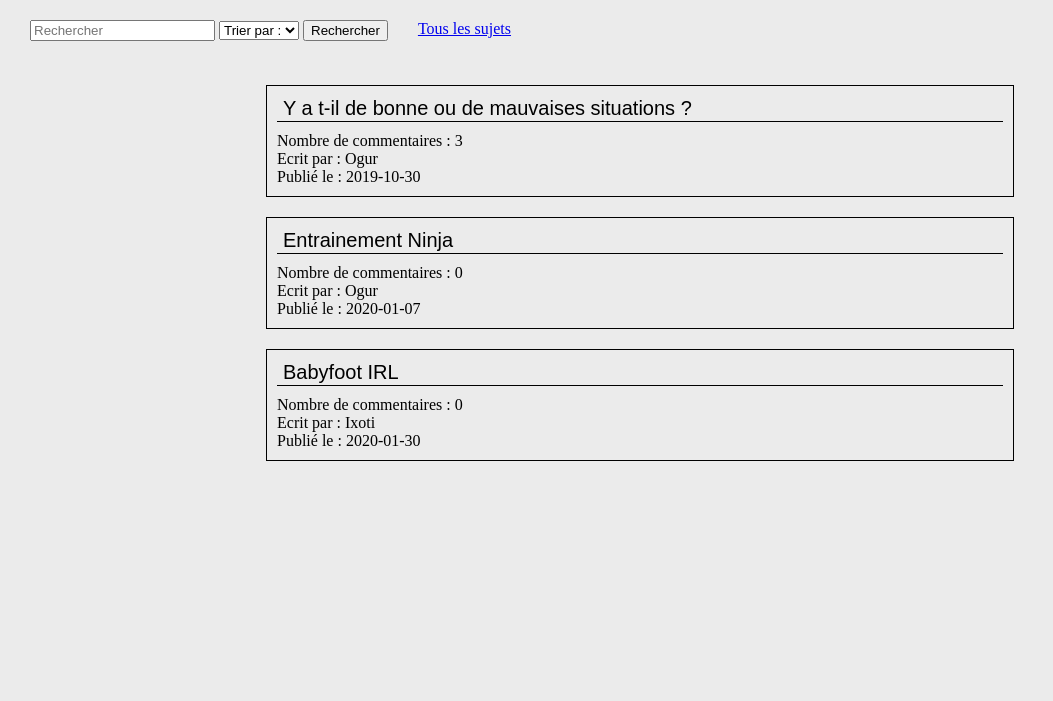
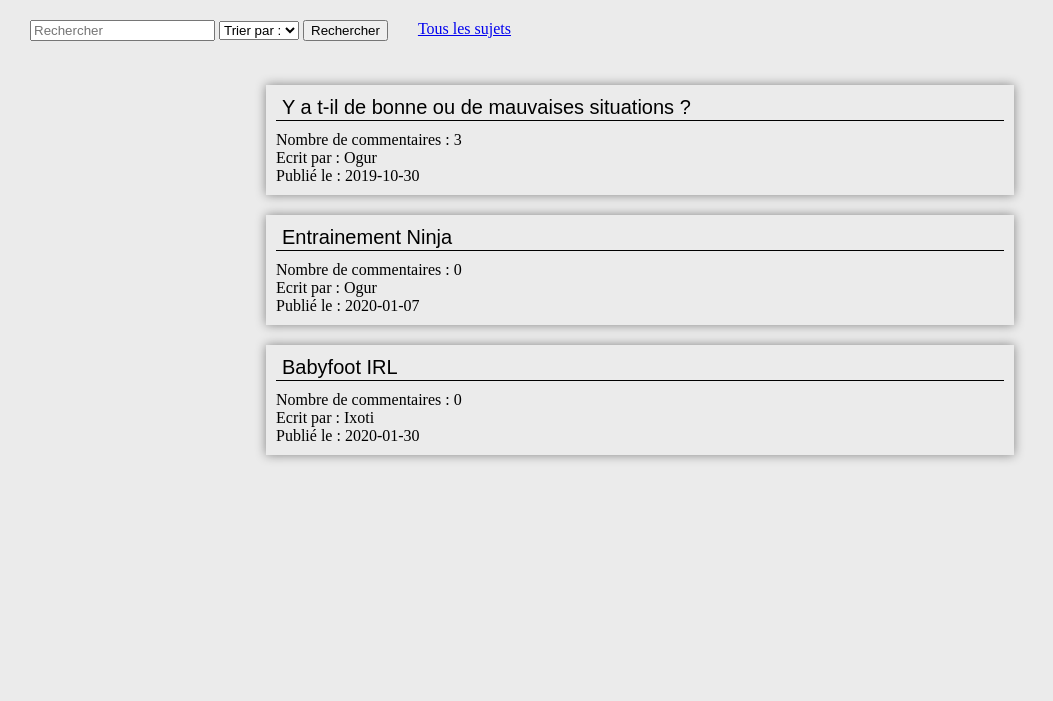
Before and after one commit to DarkUltraPSP/PPE01, a PHP site: page / in a window 1280 px wide. Shown: the part 100-801 px from the top of the page, without its empty margins (0-1053 px from the left). Run offline with PHP 8.4, Linux system fonts and the light colour scheme; data comes from the database, SQL or seed files in the repository.

Commit message:
maj 3h du mat

```diff
--- a/Developpement/css/index.css
+++ b/Developpement/css/index.css
@@ -18,14 +18,7 @@ body
 
 .border
 {
-    border-top-width: 1px;
-    border-top-style: solid;
-    border-right-width: 1px;
-    border-right-style: solid;
-    border-left-width: 1px;
-    border-left-style: solid;
-    border-bottom-width: 1px;
-    border-bottom-style: solid;
+    box-shadow: 0 0 10px #00000070;
     padding: 10px;
     margin: 10px;
 }
--- a/Developpement/dataManager/UsersManager.php
+++ b/Developpement/dataManager/UsersManager.php
@@ -21,8 +21,8 @@ class UsersManager
             $user->setMail($lineResultat["mail"]);
             $user->setIsAdmin($lineResultat["isAdmin"]);
             $user->setBan($lineResultat["ban"]);
-            $user->getRaisonBan($lineResultat["raisonBan"]);
-            $user->getBiographie($lineResultat["biographie"]);
+            $user->setRaisonBan($lineResultat["raisonBan"]);
+            $user->setBiographie($lineResultat["biographie"]);
         }
         return $user;
     }
```
Also changed, not shown: Developpement/OptionsProfil.php (+7 -7 lines), Developpement/css/OptionsProfil.css (+1 -8 lines).
